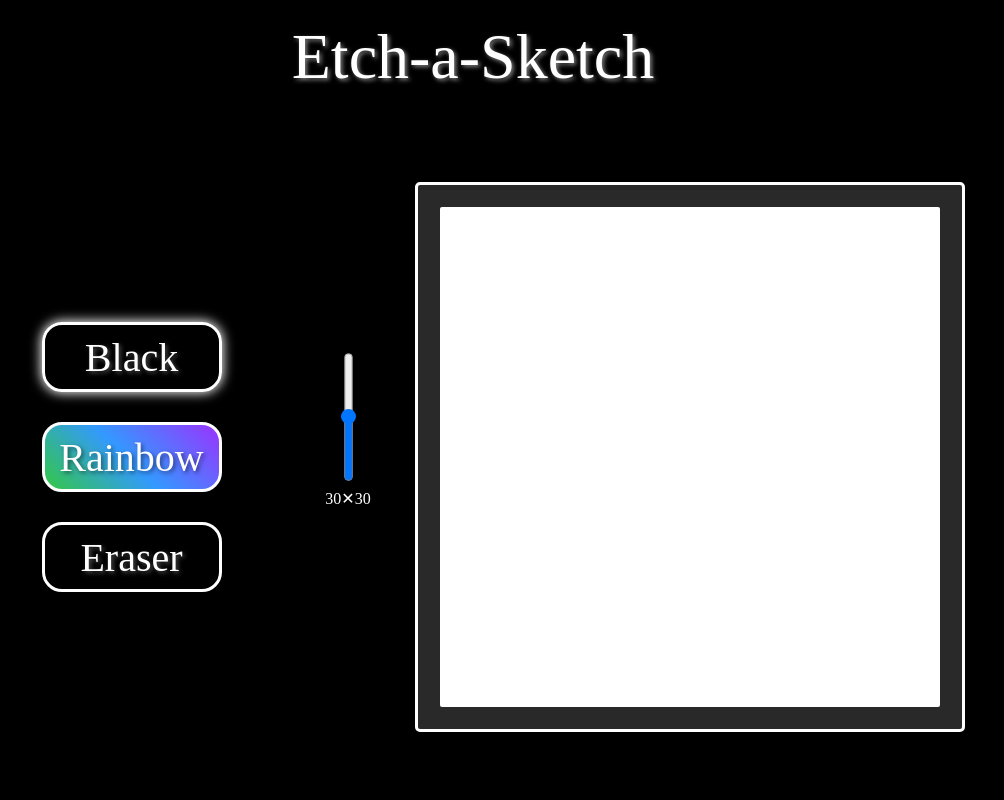
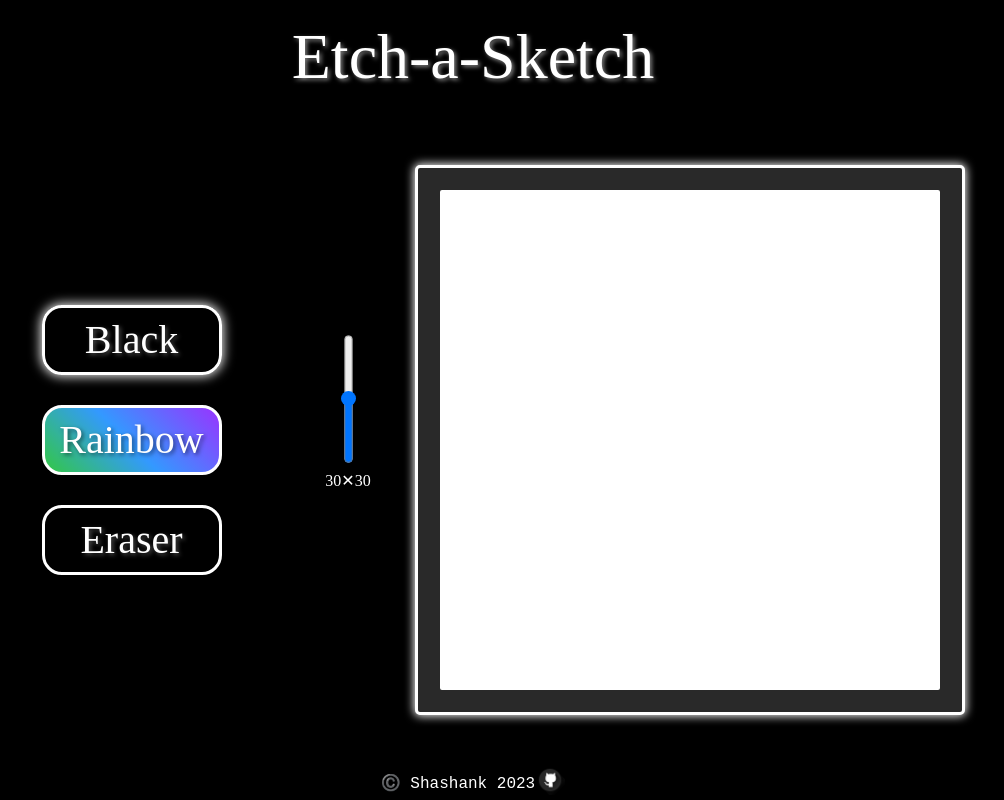
Before and after one commit to Shashankspbh/Etch-a-Sketch, a website: page index.html in a window 1280 px wide. Shown: the whole page, without its empty margins (167-1171 px from the left). Drawn offline with Linux system fonts and the light colour scheme; a web font is replaced by a local one.

Commit message:
Added Footer and Box Shadow in grid container

```diff
--- a/index.html
+++ b/index.html
@@ -35,5 +35,8 @@
         <div class="grid"></div>
       </div>
     </div>
+    <div class="footer" style="font-family: 'Courier New', Courier, monospace; display: flex; align-items: center; justify-content: center;">
+      ©️ Shashank 2023 <a href="https://www.github.com/shashankspbh"><img src="./github-img.png" style="width: 30px;"></img></a>
+    </div>
   </body>
 </html>
--- a/style.css
+++ b/style.css
@@ -68,6 +68,7 @@ body {
   /* background-color: #bb86fc; */
   background-color: #292929;
   border-radius: 5px;
+  box-shadow: 0px 0px 10px 1px rgba(255, 255, 255, 1);
 }
 .grid {
   width: 500px;
```
Also changed, not shown: github-img.png (added).
